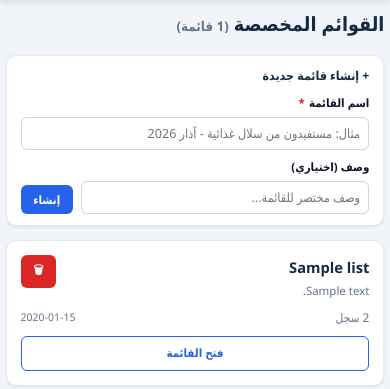
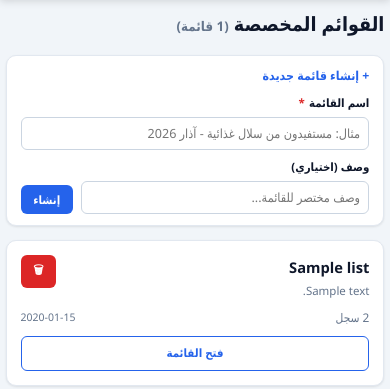
Before and after one commit to MuTheBug/dd, a Flask app: page /admin/lists in a window 390 px wide. Shown: the part 56-445 px from the top of the page. Run offline with Flask 3, Linux system fonts and the light colour scheme; the visitor is signed in with stand-in values (Sample User, id 1); tables that the repository leaves empty hold one stand-in row (values such as "Sample post").

Commit message:
fix: dark mode text visibility for list cards, titles, and phone numbers
- List card titles: var(--primary-dark) -> var(--text) for visibility
- Phone numbers: var(--primary) -> var(--primary-light) for contrast
- Section headers: var(--primary-dark) -> var(--primary-light)
- Record ID badges: same fix
- Modal title: same fix

https://claude.ai/code/session_01FZZA9sHitvUinEA95n5vod

```diff
--- a/templates/admin_custom_lists.html
+++ b/templates/admin_custom_lists.html
@@ -3,7 +3,7 @@
 
 {% block content %}
 <div style="display: flex; align-items: center; justify-content: space-between; flex-wrap: wrap; gap: 0.5rem; margin-bottom: 1rem;">
-    <h1 style="font-size: 1.4rem; color: var(--primary-dark);">
+    <h1 style="font-size: 1.4rem; color: var(--text);">
         القوائم المخصصة
         <span style="font-size: 0.95rem; color: var(--text-light);">({{ lists|length }} قائمة)</span>
     </h1>
@@ -11,7 +11,7 @@
 
 <!-- Create New List -->
 <div class="card" style="padding: 0.75rem 1rem; margin-bottom: 1rem;">
-    <div style="font-size: 0.88rem; font-weight: 600; color: var(--primary-dark); margin-bottom: 0.5rem;">+ إنشاء قائمة جديدة</div>
+    <div style="font-size: 0.88rem; font-weight: 600; color: var(--primary-light); margin-bottom: 0.5rem;">+ إنشاء قائمة جديدة</div>
     <form method="POST" action="{{ url_for('admin_create_list') }}" style="display: flex; flex-wrap: wrap; gap: 0.6rem; align-items: end;">
         <div class="form-group" style="margin-bottom:0; flex: 1; min-width: 200px;">
             <label style="font-size: 0.82rem;">اسم القائمة <span style="color: var(--deceased);">*</span></label>
@@ -32,7 +32,7 @@
     <div class="card" style="padding: 1rem;">
         <div style="display: flex; justify-content: space-between; align-items: start; margin-bottom: 0.5rem;">
             <div>
-                <a href="{{ url_for('admin_custom_list_detail', lid=l.id) }}" style="font-weight: 700; font-size: 1.05rem; color: var(--primary-dark); text-decoration: none;">
+                <a href="{{ url_for('admin_custom_list_detail', lid=l.id) }}" style="font-weight: 700; font-size: 1.05rem; color: var(--text); text-decoration: none;">
                     {{ l.name }}
                 </a>
                 {% if l.description %}
```
Also changed, not shown: templates/admin_custom_list_detail.html (+4 -4 lines).
